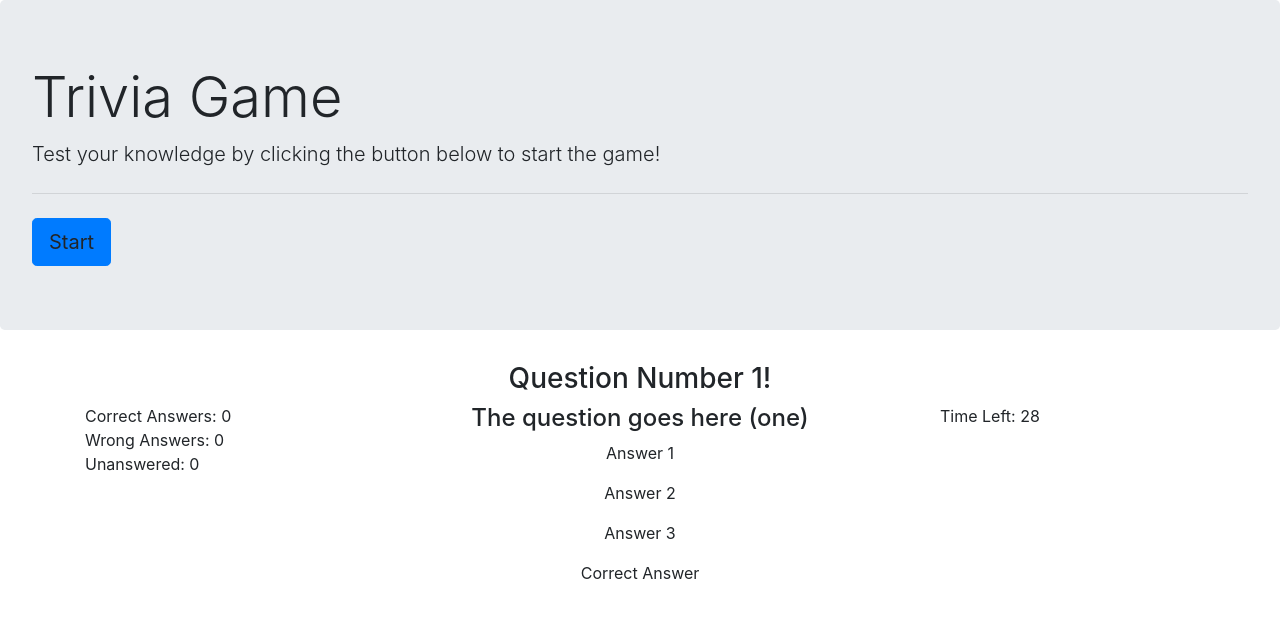
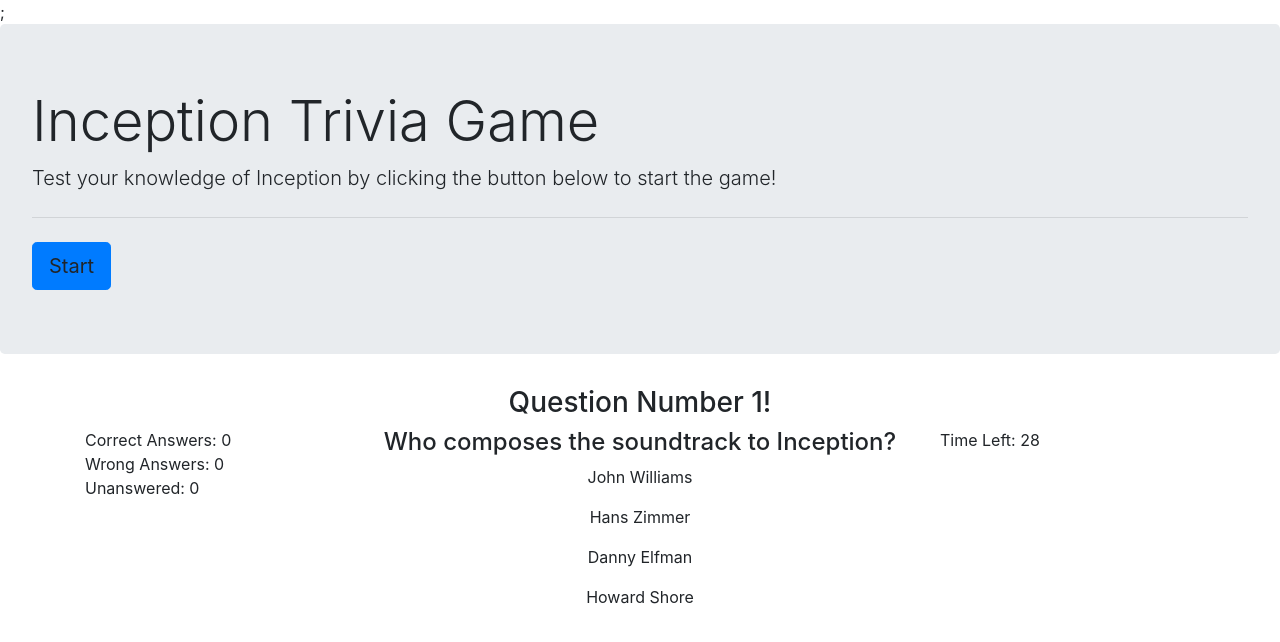
Before and after one commit to mdorfman21/TriviaGame, a plain HTML site: page index.html in a window 1280 px wide. Both pictures are taken after a click on the button "Start". Drawn offline with nearby package versions, Linux system fonts and the light colour scheme.

Commit message:
final version of the game

```diff
--- a/assets/javascript/app.js
+++ b/assets/javascript/app.js
@@ -1,4 +1,6 @@
 (function() {
+  //I can't get the audio to play when the document loads
+  $("audio#soundtrack")[0].play();
   //Create empty question array for a carousel and initialize the count for index
   var questionsArray = [];
   var count = 0;
@@ -16,45 +18,75 @@
 
   //create each question object
   var questionOne = {
-    question: "The question goes here (one)",
-    answerOne: "Answer 1",
-    answerTwo: "Answer 2",
-    answerThree: "Answer 3",
-    answerFour: "Correct Answer",
-    correctAnswer: "Correct Answer"
+    question: "Who composes the soundtrack to Inception?",
+    answerOne: "John Williams",
+    answerTwo: "Hans Zimmer",
+    answerThree: "Danny Elfman",
+    answerFour: "Howard Shore",
+    correctAnswer: "Hans Zimmer"
   };
 
   var questionTwo = {
-    question: "The question goes here (two)",
-    answerOne: "Answer 1",
-    answerTwo: "Answer 2",
-    answerThree: "Answer 3",
-    answerFour: "Answer 4",
-    correctAnswer: "Answer 4"
+    question: "Who did Cobb perform inception on first?",
+    answerOne: "Mal",
+    answerTwo: "Ariadne",
+    answerThree: "Arthur",
+    answerFour: "Saito",
+    correctAnswer: "Mal"
   };
 
   var questionThree = {
-    question: "The question goes here (three)",
-    answerOne: "Answer 1",
-    answerTwo: "Answer 2",
-    answerThree: "Answer 3",
-    answerFour: "Answer 4",
-    correctAnswer: "Answer 4"
+    question: "Besides reality, how many levels of dreams are there?",
+    answerOne: "6",
+    answerTwo: "3",
+    answerThree: "4",
+    answerFour: "10",
+    correctAnswer: "4"
   };
 
   var questionFour = {
-    question: "The question goes here (four)",
-    answerOne: "Answer 1",
-    answerTwo: "Answer 2",
-    answerThree: "Answer 3",
-    answerFour: "Answer 4",
-    correctAnswer: "Answer 4"
+    question: "Why can Cobb never return to the United States?",
+    answerOne: "He robbed a liquor store",
+    answerTwo: "He stole a plane",
+    answerThree: "He robbed a bank",
+    answerFour: "The police think he killed his wife",
+    correctAnswer: "The police think he killed his wife"
+  };
+
+  var questionFive = {
+    question: "Who does Cobb go into limbo to save?",
+    answerOne: "Ariadne",
+    answerTwo: "Saito",
+    answerThree: "Yusuf",
+    answerFour: "Eames",
+    correctAnswer: "Saito"
+  };
+
+  var questionSix = {
+    question: "How does Cobb know he is not in a dream?",
+    answerOne: "He spins his top",
+    answerTwo: "He pinches himself",
+    answerThree: "Eames tells him",
+    answerFour: "Mal throws him to the ground",
+    correctAnswer: "He spins his top"
+  };
+
+  var questionSeven = {
+    question: "Why does Saito employ Cobb and his associates?",
+    answerOne: "He wants Cobb to be able to go home",
+    answerTwo: "He wants to know what his own dreams mean",
+    answerThree: "To get Mr. Fischer to dissolve his father's company",
+    answerFour: "Saito wants to make millions with inception",
+    correctAnswer: "To get Mr. Fischer to dissolve his father's company"
   };
   //push the questions into the array
   questionsArray.push(questionOne);
   questionsArray.push(questionTwo);
   questionsArray.push(questionThree);
   questionsArray.push(questionFour);
+  questionsArray.push(questionFive);
+  questionsArray.push(questionSix);
+  questionsArray.push(questionSeven);
 
   //pass the array index into this function
   function revealQuestion(object) {
@@ -85,7 +117,7 @@
       $("#unanswered").text("Unanswered: " + unanswered);
       clearTimer();
       revealAnswer(winner, questionsArray[count - 1]);
-      setTimeout(nextQuestion, 2000);
+      setTimeout(nextQuestion, 2500);
     }
   }
 
@@ -96,7 +128,11 @@
 
   //create the next question function
   function nextQuestion() {
+    if (count == questionsArray.length) {
+      gameOver();
+    } else {
       revealQuestion(questionsArray[count]);
+    }
   }
 
   //clear the timer
@@ -106,10 +142,17 @@
 
   //function to start the game at the first question
   function firstQuestion() {
+    $("#correct").text("Correct Answers: " + correct);
+    $("#wrong").text("Wrong Answers: " + wrong);
+    $("#unanswered").text("Unanswered: " + unanswered);
+    $("#timer").text("Time Left: " + timer);
+    $(".answer").on("click", checkAnswer);
+    createHover();
     questionCount = 1;
     count = 0;
     correct = 0;
     wrong = 0;
+    unanswered = 0;
     revealQuestion(questionsArray[0]);
   }
 
@@ -119,6 +162,7 @@
 
     console.log("SANITY CHECK", selectedAnswer);
     if (selectedAnswer == questionsArray[count - 1].correctAnswer) {
+      $("audio#inception")[0].play();
       var winner = true;
       clearTimer();
       correct = correct + 1;
@@ -126,7 +170,8 @@
       console.log(questionsArray[count - 1].correctAnswer);
       console.log("winner");
       revealAnswer(winner, questionsArray[count - 1]);
-      setTimeout(nextQuestion, 2000);
+
+      setTimeout(nextQuestion, 2500);
     } else {
       var winner = false;
       clearTimer();
@@ -137,7 +182,7 @@
       console.log(count - 1);
       console.log("loser");
       revealAnswer(winner, questionsArray[count - 1]);
-      setTimeout(nextQuestion, 2000);
+      setTimeout(nextQuestion, 2500);
     }
   }
 
@@ -160,6 +205,7 @@
   }
 
   //create a hover for the answers
+  function createHover() {
     $(".answer").hover(
       function() {
         $(this).addClass("hover");
@@ -168,11 +214,9 @@
         $(this).removeClass("hover");
       }
     );
+  }
 
   //create if statement for gameover
-  if (count > questionsArray.length + 1) {
-    gameOver();
-  }
 
   //create gameover function
   function gameOver() {
@@ -181,9 +225,25 @@
     $("#answer-two").empty();
     $("#answer-three").empty();
     $("#answer-four").empty();
+    $(".answer").off();
+    $("#question").text("Game Over, Press the Start button to restart");
+    $(".right-answers").text(
+      "Percentage Correct: " +
+        Math.round((correct / questionsArray.length) * 100) +
+        "%"
+    );
+    $(".wrong-answers").text(
+      "Percentage Incorrect: " +
+        Math.round((wrong / questionsArray.length) * 100) +
+        "%"
+    );
+    $(".unanswered").text(
+      "Percentage Unanswered: " +
+        Math.round((unanswered / questionsArray.length) * 100) +
+        "%"
+    );
   }
 
   //start the game
   $("#start").on("click", firstQuestion);
-  $(".answer").on("click", checkAnswer);
 })();
--- a/index.html
+++ b/index.html
@@ -3,7 +3,7 @@
   <head>
     <meta charset="utf-8" />
     <meta http-equiv="X-UA-Compatible" content="IE=edge" />
-    <title>Page Title</title>
+    <title>Inception Trivia</title>
     <meta name="viewport" content="width=device-width, initial-scale=1" />
     <link
       rel="stylesheet"
@@ -17,12 +17,23 @@
       media="screen"
       href="./assets/css/styles.css"
     />
+    <audio id="inception">
+      <source src="./assets/images/inceptionbutton.mp3" type="audio/mpeg" />
+    </audio>
+    <audio id="soundtrack">
+      <source
+        src="./assets/images/Inception Soundtrack HD - #12 Time (Hans Zimmer).mp3"
+        type="audio/mpeg"
+      />
+    </audio>
+    ;
   </head>
   <body>
     <div class="jumbotron">
-      <h1 class="display-4">Trivia Game</h1>
+      <h1 class="display-4">Inception Trivia Game</h1>
       <p class="lead">
-        Test your knowledge by clicking the button below to start the game!
+        Test your knowledge of Inception by clicking the button below to start
+        the game!
       </p>
       <hr class="my-4" />
       <a class="btn btn-primary btn-lg" role="button" id="start">Start</a>
@@ -43,9 +54,9 @@
           <h4 id="question"></h4>
           <div class="row">
             <div class="col-md-12">
-              <p class="answer" id="answer-one"></p>
-              <p class="answer" id="answer-two"></p>
-              <p class="answer" id="answer-three"></p>
+              <p class="answer right-answers" id="answer-one"></p>
+              <p class="answer wrong-answers" id="answer-two"></p>
+              <p class="answer unanswered" id="answer-three"></p>
               <p class="answer" id="answer-four"></p>
             </div>
           </div>
```
Also changed, not shown: 2 other files. Lines whose indentation alone changed are shown as unchanged.
